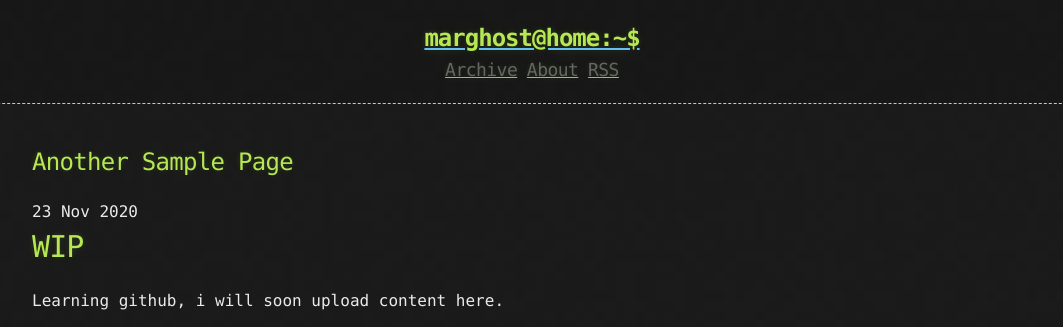
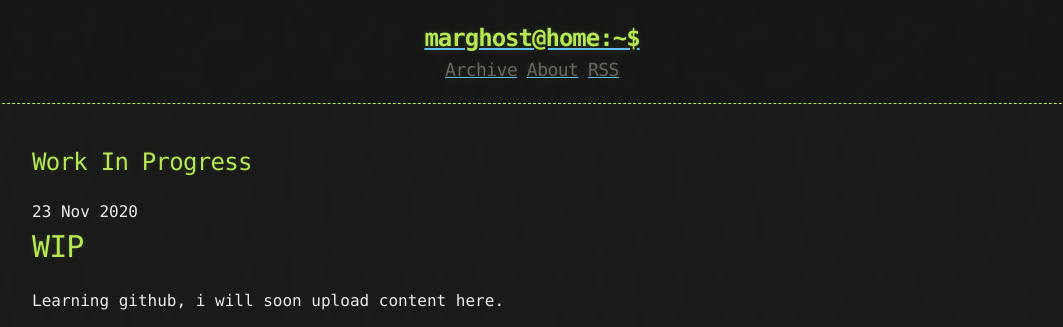
Before and after one commit to marghost/marghost.github.io, a Jekyll site: the page built from _posts/2020-11-23-Work In Progress.md, in a window 1280 px wide. Shown: the top 327 px of the page, without its empty margins (108-1171 px from the left). Built offline with Jekyll 4.4.1, drawn with Linux system fonts in a browser that asks for light colours.

Commit message:
Update 2020-11-23-Work In Progress.md

```diff
--- a/_posts/2020-11-23-Work In Progress.md
+++ b/_posts/2020-11-23-Work In Progress.md
@@ -1,5 +1,5 @@
 ---
-title: Another Sample Page
+title: Work In Progress
 published: true
 ---
 
```
